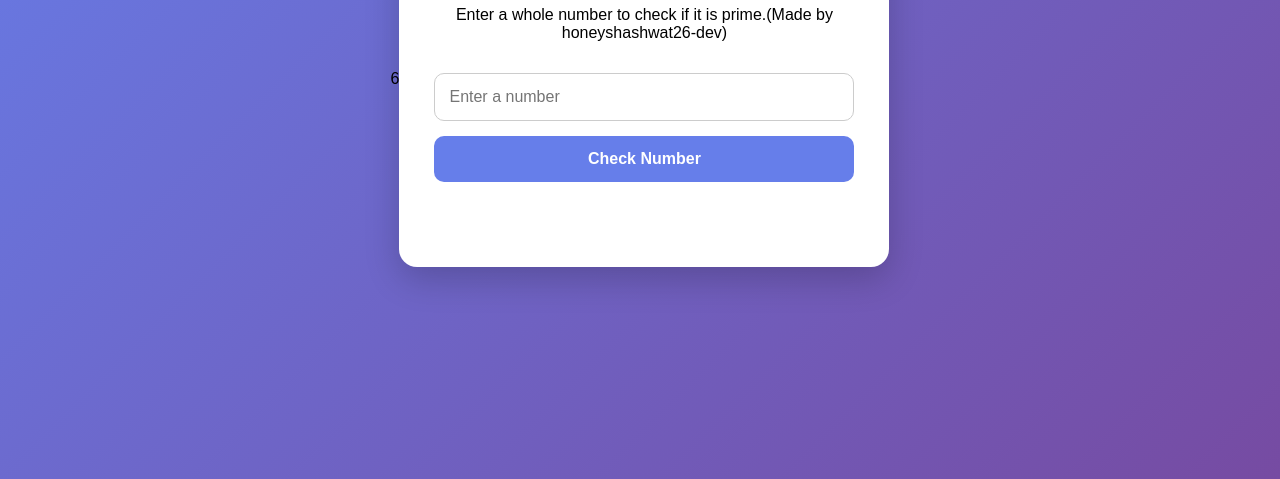
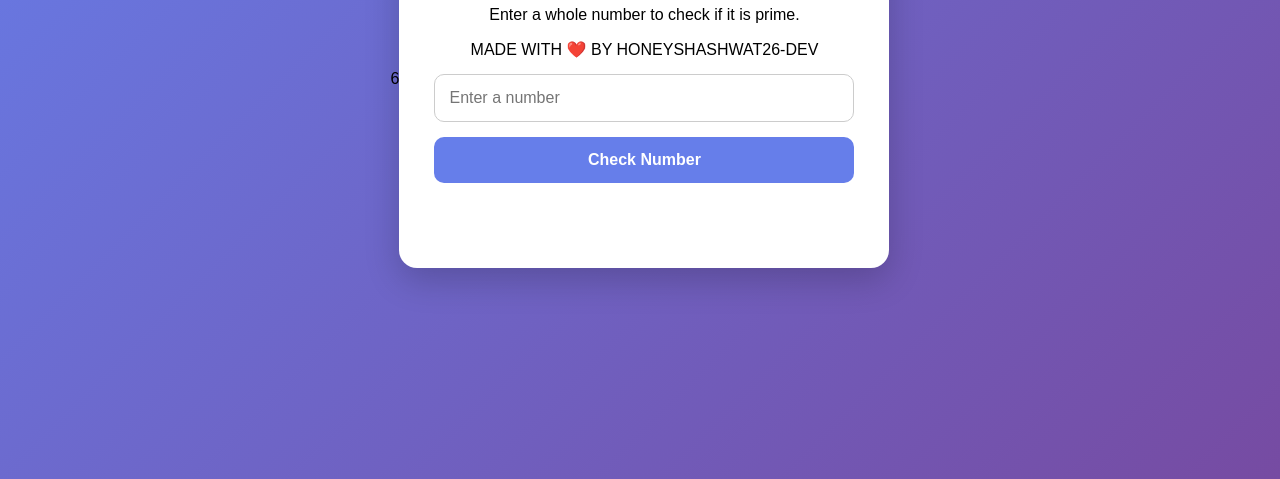
Before and after one commit to honeyshashwat26-dev/Prime-Number-Checker, a plain HTML site: page index.html in a window 1280 px wide. Shown: the part 321-800 px from the top of the page. Drawn offline with Linux system fonts and the light colour scheme.

Commit message:
Update index.html

```diff
--- a/index.html
+++ b/index.html
@@ -44,7 +44,8 @@
 <body>
 <div class="card">
   <h1>🔢 Prime Number Checker</h1>
-  <p>Enter a whole number to check if it is prime.(Made by honeyshashwat26-dev)</p>
+  <p>Enter a whole number to check if it is prime.</p>
+  <center>MADE WITH ❤️ BY HONEYSHASHWAT26-DEV</center>
   <input type="number" id="number" placeholder="Enter a number" step="1">
   <button onclick="checkPrime()">Check Number</button>
   <div id="result"></div>
```
